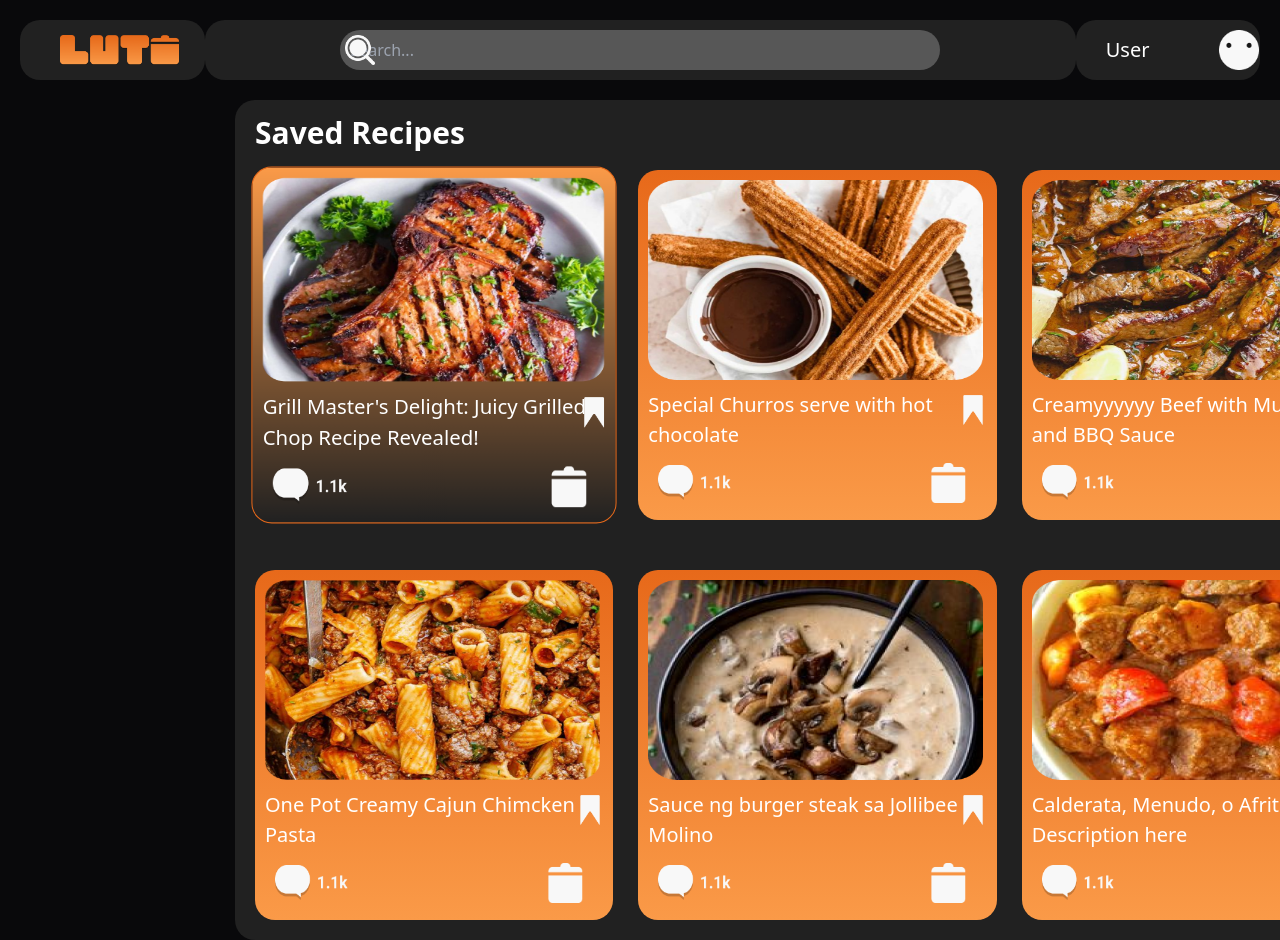
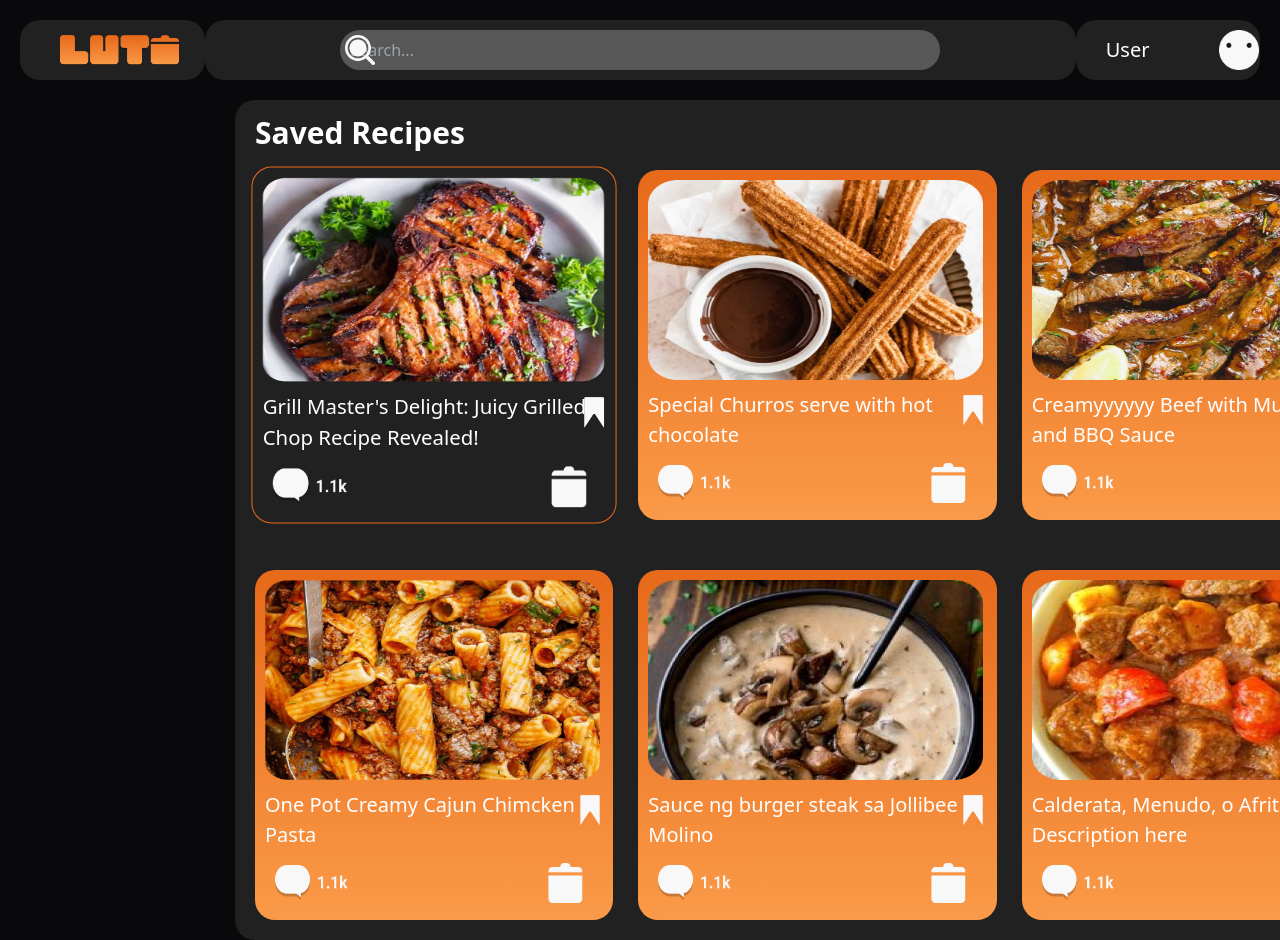
Before and after one commit to eironch/LUTO-public, a React (Create React App) app in the folder client/: page / in a window 1280 px wide. In both pictures the pointer is over the element "Grill Master's Delight: Juicy Grilled Chop Recipe Revealed!". Shown: the top 940 px of the page. Built offline with nearby package versions, Linux system fonts and the light colour scheme; no server answers; the HTML template or start-up script is replaced by a standard one.

Commit message:
modified:   client/src/components/Popular.css

```diff
--- a/client/src/components/Popular.css
+++ b/client/src/components/Popular.css
@@ -105,7 +105,7 @@
   .contents .item:hover{
     transform: scale(1.02);
     transition: 0.3s;
-    background: linear-gradient(#FA9A48, #212121);
+    background: #212121;
     border: 1px solid #E7691A;
   }
   .contents .item img {
@@ -148,8 +148,8 @@
   .comment img {
     height: 35px !important;
     width: 75px !important;
+  }
 
-  }
   #like{
     height: 40px !important;
     width: 35px !important;
```
